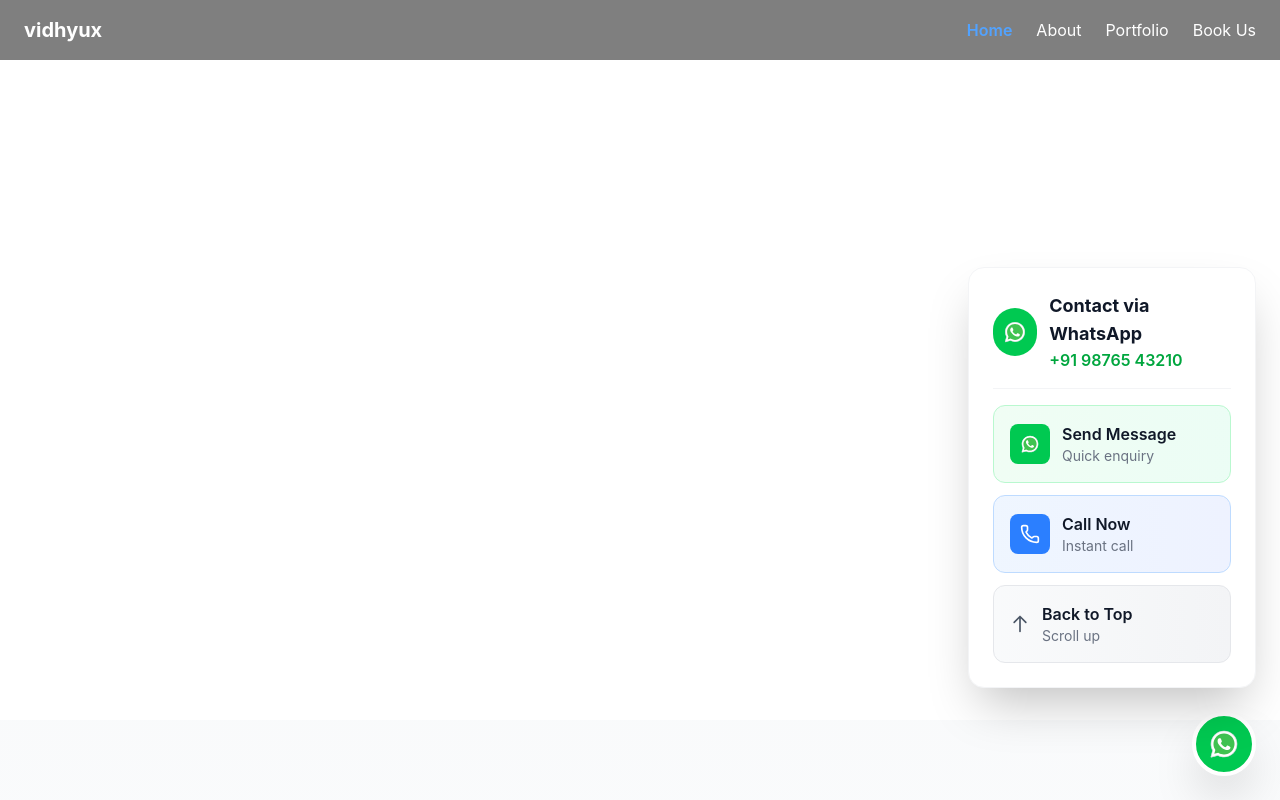
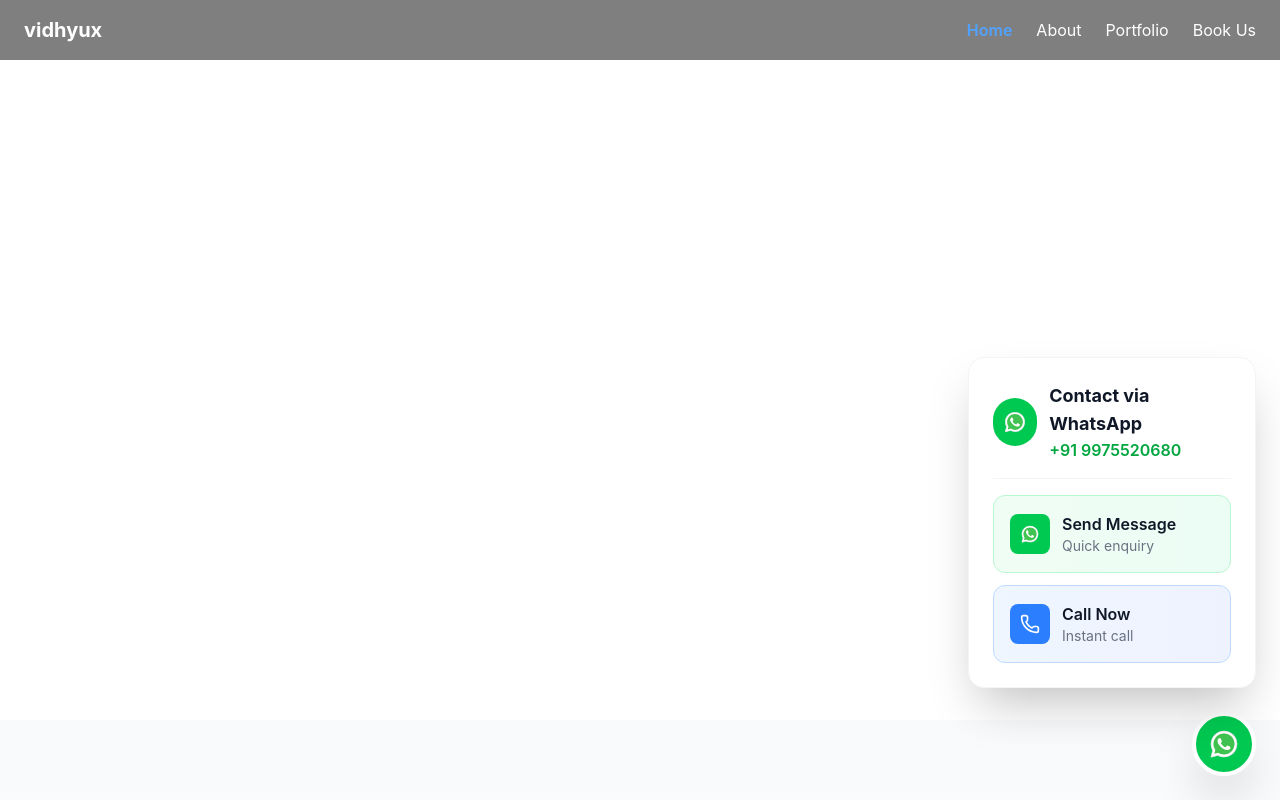
Before and after one commit to GirishSaundarkar/vidhyux, a Next.js app in the folder vidhyux-client/: page / in a window 1280 px wide. Both pictures are taken after a click on the button "WhatsApp". Shown: the top 800 px of the page. Built offline with nearby package versions, Linux system fonts and the light colour scheme.

Commit message:
number updated

```diff
--- a/vidhyux-client/components/whatsApp.jsx
+++ b/vidhyux-client/components/whatsApp.jsx
@@ -6,7 +6,7 @@ import { useState } from 'react';
 
 export default function WhatsAppButton() {
   const [isOpen, setIsOpen] = useState(false);
-  const phoneNumber = '919876543210'; // Replace with your WhatsApp number
+  const phoneNumber = '9975520680';
 
   const toggleMenu = () => setIsOpen(!isOpen);
 
@@ -35,7 +35,7 @@ export default function WhatsAppButton() {
               </div>
               <div>
                 <h3 className="font-bold text-lg text-gray-900">Contact via WhatsApp</h3>
-                <p className="text-green-600 font-semibold">+91 98765 43210</p>
+                <p className="text-green-600 font-semibold">+91 {`${phoneNumber}`}</p>
               </div>
             </div>
 
@@ -68,18 +68,6 @@ export default function WhatsAppButton() {
                 </div>
               </a>
 
-              <button
-                onClick={scrollToTop}
-                className="group flex items-center space-x-3 p-4 rounded-xl bg-gradient-to-r from-gray-50 to-gray-100 hover:bg-gray-200 transition-all border border-gray-200 hover:shadow-md hover:-translate-y-0.5"
-              >
-                <svg className="w-5 h-5 text-gray-600 group-hover:text-gray-800" fill="none" stroke="currentColor" viewBox="0 0 24 24">
-                  <path strokeLinecap="round" strokeLinejoin="round" strokeWidth={2} d="M5 10l7-7m0 0l7 7m-7-7v18" />
-                </svg>
-                <div className="flex-1 min-w-0 text-left">
-                  <p className="font-semibold text-gray-900 group-hover:text-gray-800">Back to Top</p>
-                  <p className="text-sm text-gray-500">Scroll up</p>
-                </div>
-              </button>
             </div>
           </div>
         </div>
```
